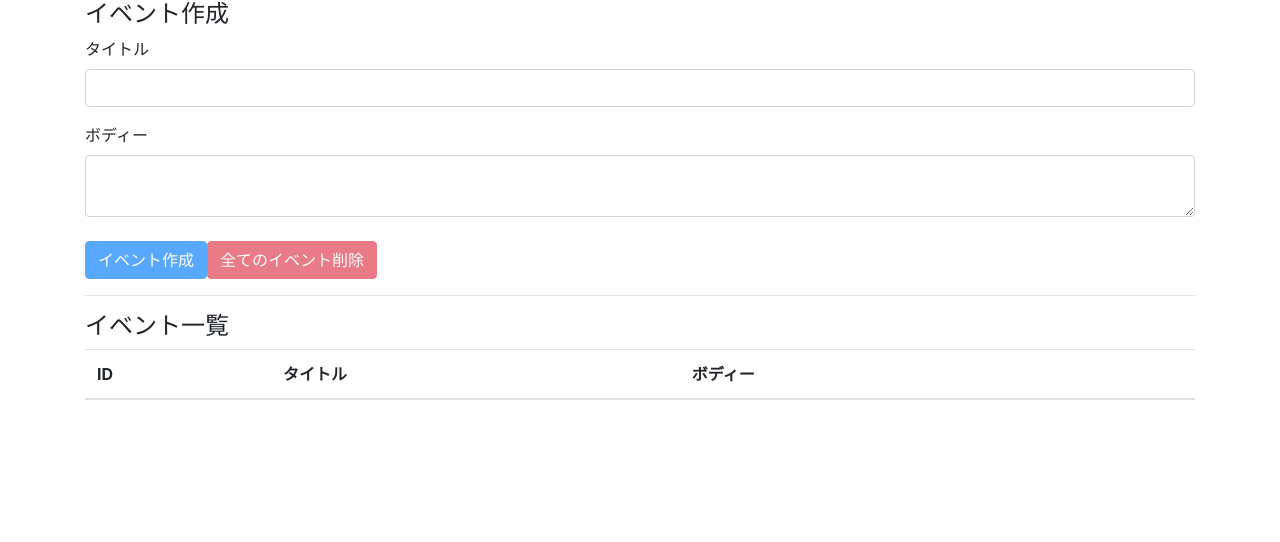
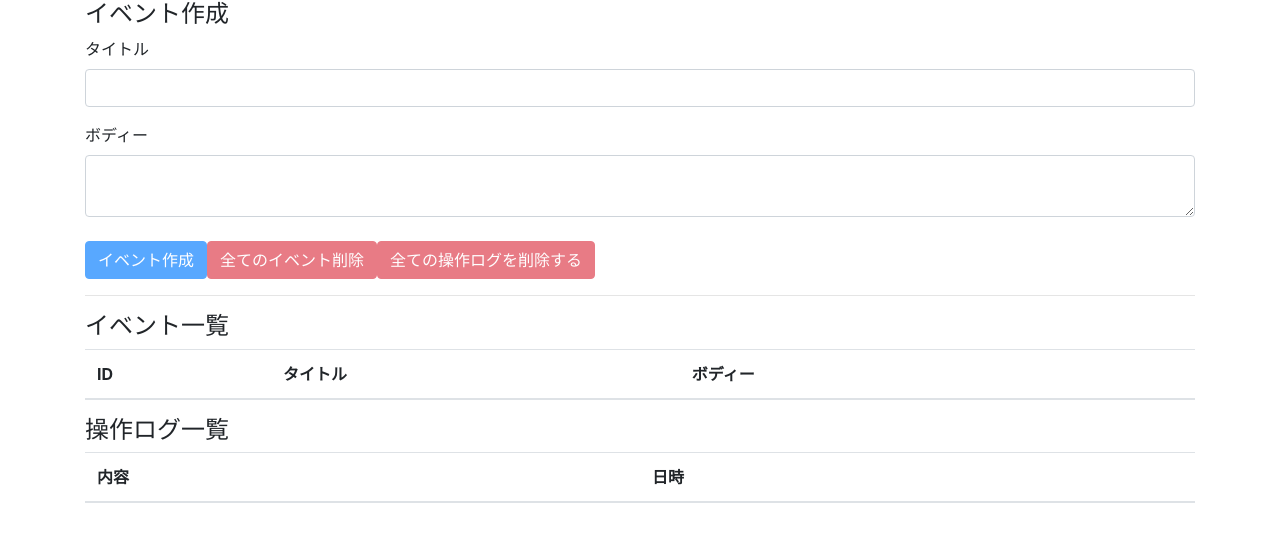
Before and after one commit to hamaa-affix/react_hooks, a React (Create React App) app: page / in a window 1280 px wide. Shown: the top 542 px of the page. Built offline with nearby package versions, Linux system fonts and the light colour scheme.

Commit message:
display all operationLogs

```diff
--- a/src/App.jsx
+++ b/src/App.jsx
@@ -2,6 +2,7 @@
 import "bootstrap/dist/css/bootstrap.min.css";
 import { Events } from "./components/Events";
 import { EventForm } from "./components/EventForm";
+import { OperationLogs } from "./OperationLogs";
 import "./styles.css";
 import reducer from "./reducers/index";
 import AppContext from "./contexts/AppContext";
@@ -9,7 +10,7 @@
 export const App = () => {
   const initialState = {
     events: [],
-    operationLog: []
+    operationLogs: []
   };
   const [state, dispatch] = useReducer(reducer, initialState);
 
@@ -26,6 +27,7 @@
           <hr />
           <h4>イベント一覧</h4>
           <Events />
+          <OperationLogs />
         </div>
       </AppContext.Provider>
     </>
--- /dev/null
+++ b/src/OperationLog.jsx
@@ -0,0 +1,14 @@
+import React from "react";
+
+const OperationLog = ({ operationLog }) => {
+  return (
+    <>
+      <tr>
+        <td>{operationLog.description}</td>
+        <td>{operationLog.operatedAt}</td>
+      </tr>
+    </>
+  );
+};
+
+export default OperationLog;
--- /dev/null
+++ b/src/OperationLogs.jsx
@@ -0,0 +1,29 @@
+import React, { useContext } from "react";
+import OperationLog from "./OperationLog";
+import AppContext from "./contexts/AppContext";
+
+export const OperationLogs = () => {
+  const { state } = useContext(AppContext);
+  return (
+    <>
+      <h4>操作ログ一覧</h4>
+      <table className="table table-hover">
+        <thead>
+          <tr>
+            <th>内容</th>
+            <th>日時</th>
+          </tr>
+        </thead>
+        <tbody>
+          {state.operationLogs.map((operationLog, index) => {
+            return (
+              <>
+                <OperationLog key={index} operationLog={operationLog} />
+              </>
+            );
+          })}
+        </tbody>
+      </table>
+    </>
+  );
+};
--- a/src/components/Event.jsx
+++ b/src/components/Event.jsx
@@ -1,6 +1,7 @@
 import React, { useContext } from "react";
-import { DELETE_EVENT } from "../actions/index";
+import { DELETE_EVENT, ADD_OPERATION_LOG } from "../actions/index";
 import AppContext from "../contexts/AppContext";
+import { timeCurrentIso8601 } from "../utils";
 
 export const Event = ({ event }) => {
   const { dispatch } = useContext(AppContext);
@@ -11,6 +12,12 @@
       dispatch({
         type: DELETE_EVENT,
         id: eventId
+      });
+
+      dispatch({
+        type: ADD_OPERATION_LOG,
+        description: `イベントを(id={eventId})削除しました`,
+        operationAt: timeCurrentIso8601()
       });
     }
   };
--- a/src/components/EventForm.jsx
+++ b/src/components/EventForm.jsx
@@ -23,8 +23,8 @@
 
     dispatch({
       type: ADD_OPERATION_LOG,
-      descriptions: "イベントを作成しました。",
-      oparatedAt: timeCurrentIso8601()
+      description: "イベントを作成しました。",
+      operatedAt: timeCurrentIso8601()
     });
 
     setTitle("");
@@ -40,12 +40,22 @@
       dispatch({
         type: ADD_OPERATION_LOG,
         description: "全てイベントを削除しました。",
-        oparatedAt: timeCurrentIso8601()
+        operatedAt: timeCurrentIso8601()
       });
     }
   };
 
   const unCreatable = title === "" || body === "";
+
+  const deleteAllOperationLogs = (e) => {
+    e.preventDefault();
+    const result = window.confirm("全てのイベントログを削除していいですか？");
+    if (result) {
+      dispatch({
+        type: DELETE_ALL_OPERATION_LOGS
+      });
+    }
+  };
   return (
     <>
       <h4>イベント作成</h4>
@@ -82,6 +92,14 @@
         >
           全てのイベント削除
         </button>
+
+        <button
+          className="btn btn-danger"
+          onClick={deleteAllOperationLogs}
+          disabled={state.operationLogs.length === 0}
+        >
+          全ての操作ログを削除する
+        </button>
       </div>
     </>
   );
--- a/src/reducers/operationLogs.js
+++ b/src/reducers/operationLogs.js
@@ -1,4 +1,4 @@
-import { ADD_OPERATION_LOG, DELETE_ALL_OPERATION_LOGS } from "../actions/index";
+import { ADD_OPERATION_LOG, DELETE_ALL_OPERATION_LOGS } from "../actions";
 
 const operationLogs = (state = [], action) => {
   switch (action.type) {
```
